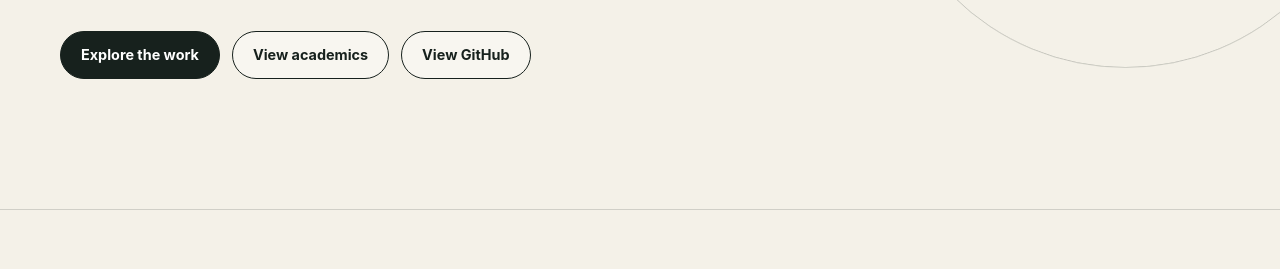
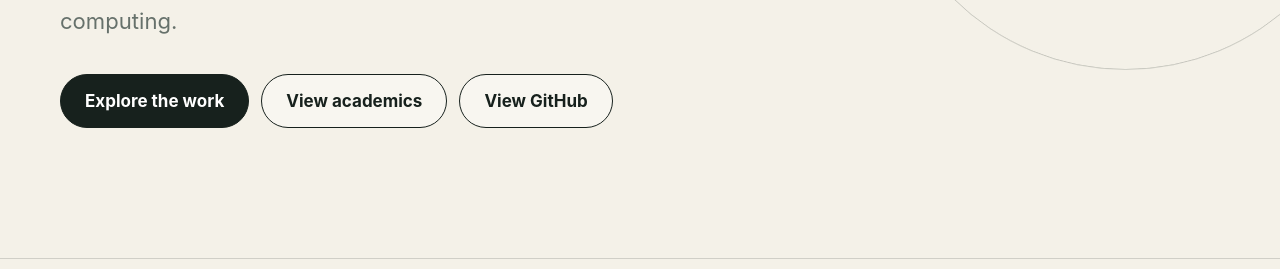
Before and after one commit to DaniilKardava/DaniilKardava.github.io, a plain HTML site: page index.html in a window 1280 px wide. Shown: the part 531-800 px from the top of the page. Drawn offline with Linux system fonts and the light colour scheme.

Commit message:
Increase site typography and button sizing

```diff
--- a/assets/styles.css
+++ b/assets/styles.css
@@ -13,6 +13,7 @@
   font-family: Inter, ui-sans-serif, system-ui, -apple-system, BlinkMacSystemFont, "Segoe UI", sans-serif;
   color: var(--ink);
   background: var(--paper);
+  font-size: 17px;
   font-synthesis: none;
 }
 
@@ -43,7 +44,7 @@ p { color: var(--muted); line-height: 1.72; }
 .hero { position: relative; padding: 100px 0 130px; overflow: hidden; }
 .hero::after { content: ""; position: absolute; top: 4%; right: -7%; width: min(38vw, 520px); aspect-ratio: 1; border: 1px solid var(--line); border-radius: 50%; box-shadow: inset 0 0 0 70px var(--paper), inset 0 0 0 71px var(--line), inset 0 0 0 145px var(--paper), inset 0 0 0 146px var(--line); pointer-events: none; }
 .hero-actions { display: flex; flex-wrap: wrap; gap: 12px; margin-top: 34px; }
-.button { display: inline-flex; align-items: center; justify-content: center; min-height: 48px; padding: 0 20px; border: 1px solid var(--ink); border-radius: 999px; font-size: .9rem; font-weight: 750; text-decoration: none; transition: transform .18s ease, background .18s ease; }
+.button { display: inline-flex; align-items: center; justify-content: center; min-height: 54px; padding: 0 24px; border: 1px solid var(--ink); border-radius: 999px; font-size: 1rem; font-weight: 750; text-decoration: none; transition: transform .18s ease, background .18s ease; }
 .button:hover { transform: translateY(-2px); }
 .button.primary { color: #fff; background: var(--ink); }
 .button.secondary { background: rgba(255,255,255,.35); }
```
